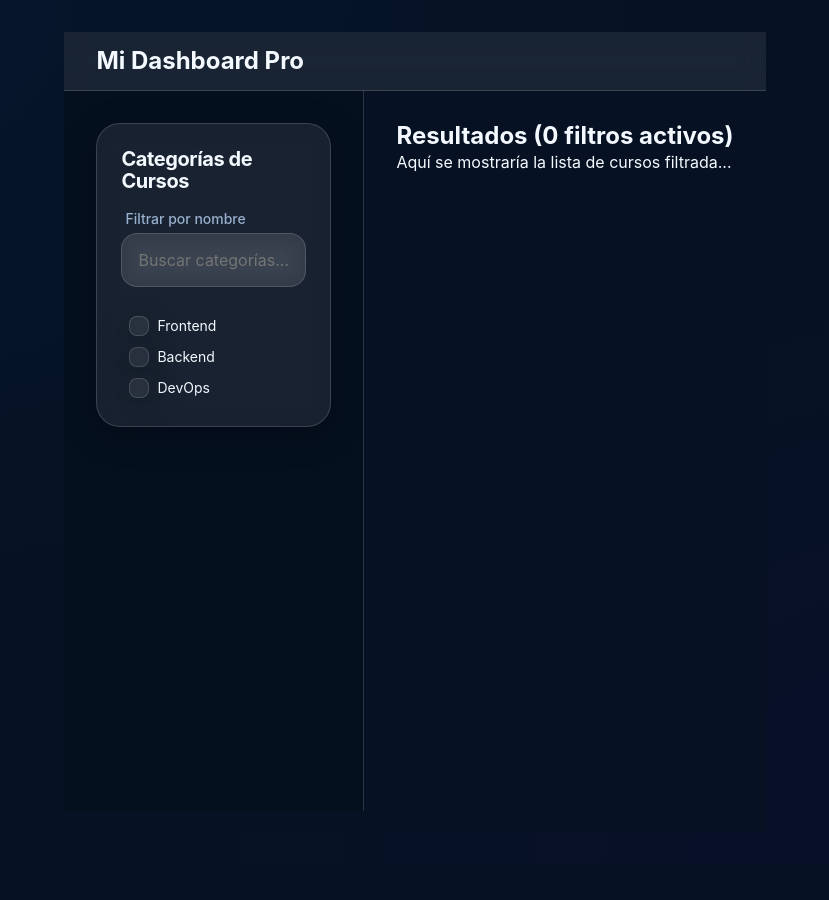
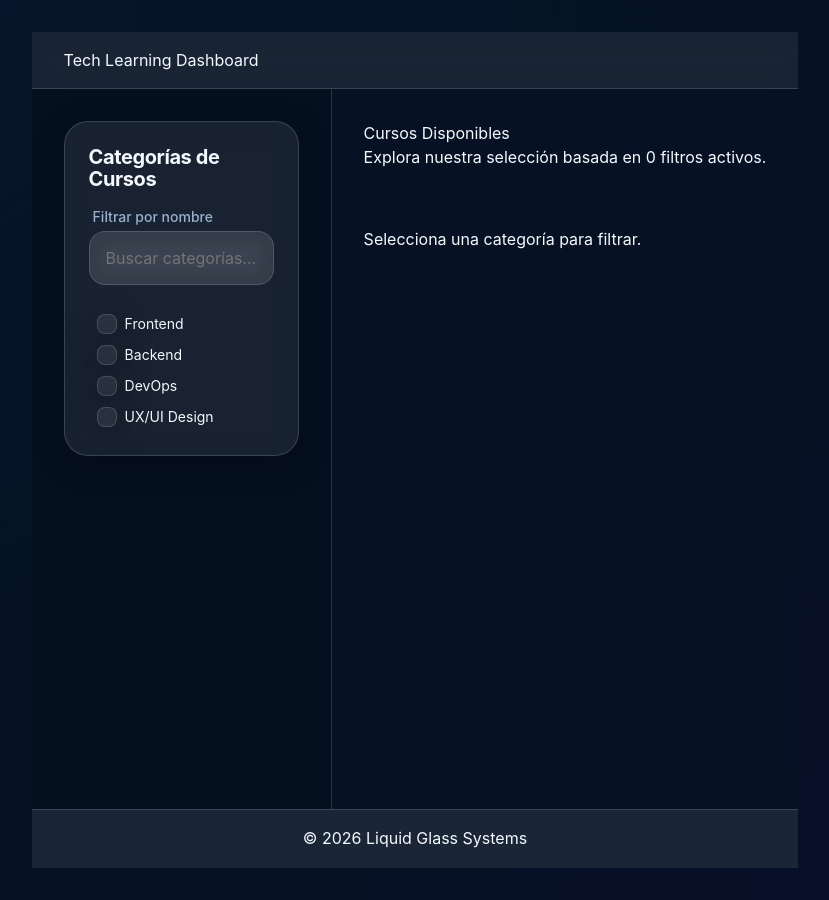
Before and after one commit to ivanepais/today-app, a React (Vite) app: page / in a window 1280 px wide. Shown: the whole page, without its empty margins (225-1054 px from the left). Before the commit the page ends 864 px from the top, so only its background shows below. Built offline with nearby package versions, Linux system fonts and the light colour scheme.

Commit message:
feat-fix: style, test, component

```diff
--- /dev/null
+++ b/src/components/pages/DashboardPage/DashboardPage.styles.ts
@@ -0,0 +1,45 @@
+import styled, { keyframes } from 'styled-components';
+
+const fadeIn = keyframes`
+  from { opacity: 0; transform: translateY(10px); }
+  to { opacity: 1; transform: translateY(0); }
+`;
+
+export const PageContainer = styled.div`
+  width: 100%;
+  height: 100%;
+  animation: ${fadeIn} 0.5s ease-out;
+`;
+
+export const LoadingWrapper = styled.div`
+  display: flex;
+  flex-direction: column;
+  align-items: center;
+  justify-content: center;
+  height: 100vh;
+  background: ${({ theme }) => theme.colors.background};
+  color: ${({ theme }) => theme.colors.primary};
+  gap: ${({ theme }) => theme.spacing.md};
+
+  /* Un efecto de pulso para el texto de carga */
+  span {
+    font-family: ${({ theme }) => theme.typography.fontFamily};
+    letter-spacing: 2px;
+    text-transform: uppercase;
+    font-size: 0.8rem;
+    animation: pulse 1.5s infinite;
+  }
+
+  @keyframes pulse {
+    0%, 100% { opacity: 1; }
+    50% { opacity: 0.4; }
+  }
+`;
+
+export const MainContentView = styled.section`
+  display: flex;
+  flex-direction: column;
+  gap: ${({ theme }) => theme.spacing.lg};
+  width: 100%;
+  max-width: 900px;
+`;
--- a/src/components/pages/DashboardPage/DashboardPage.tsx
+++ b/src/components/pages/DashboardPage/DashboardPage.tsx
@@ -1,8 +1,13 @@
 import { useState, useEffect } from 'react';
 import { DashboardTemplate } from '../../templates/DashboardTemplate/DashboardTemplate';
 import { FilterPanel } from '../../organisms/FilterPanel/FilterPanel';
+import { Typography } from '../../atoms/Typography/Typography';
+import {
+  PageContainer,
+  LoadingWrapper,
+  MainContentView
+} from './DashboardPage.styles';
 
-// Simulamos tipos de datos de una API
 interface Category {
   id: string;
   label: string;
@@ -14,17 +19,16 @@ export const DashboardPage = () => {
   const [selectedIds, setSelectedIds] = useState<string[]>([]);
   const [isLoading, setIsLoading] = useState(true);
 
-  // 1. Efecto para cargar datos reales (Simulado)
   useEffect(() => {
     const fetchData = async () => {
-      // Simulamos un retraso de 100ms para que el test pueda ver el loading
-      await new Promise(resolve => setTimeout(resolve, 100));
+      // Simulación de carga de API
+      await new Promise(resolve => setTimeout(resolve, 800));
 
-      // Imagina que esto viene de tu Backend
       const data = [
         { id: '1', label: 'Frontend', count: 45 },
         { id: '2', label: 'Backend', count: 32 },
         { id: '3', label: 'DevOps', count: 12 },
+        { id: '4', label: 'UX/UI Design', count: 28 },
       ];
       setCategories(data);
       setIsLoading(false);
@@ -33,21 +37,20 @@ export const DashboardPage = () => {
     fetchData();
   }, []);
 
-  // 2. Lógica de negocio (manejo de selección)
   const handleToggleCategory = (id: string) => {
     setSelectedIds(prev =>
       prev.includes(id) ? prev.filter(i => i !== id) : [...prev, id]
     );
   };
 
-  // 3. Definimos los componentes para los "slots" del Template
-  const header = (
-    <nav className="page-nav">
-      <h1>Mi Dashboard Pro</h1>
-    </nav>
+  // Preparamos los slots para la Template
+  const headerContent = (
+    <Typography variant="h2" color="primary">
+      Tech Learning Dashboard
+    </Typography>
   );
 
-  const sidebar = (
+  const sidebarContent = (
     <FilterPanel
       categories={categories}
       selectedIds={selectedIds}
@@ -56,16 +59,39 @@ export const DashboardPage = () => {
     />
   );
 
-  if (isLoading) return <div>Cargando sistema...</div>;
+  if (isLoading) {
+    return (
+      <LoadingWrapper>
+        <span>Iniciando Sistema...</span>
+      </LoadingWrapper>
+    );
+  }
 
   return (
-    <DashboardTemplate header={header} sidebar={sidebar}>
-      <section className="main-content-view">
-        <h2>Resultados ({selectedIds.length} filtros activos)</h2>
-        <p>Aquí se mostraría la lista de cursos filtrada...</p>
+    <PageContainer>
+      <DashboardTemplate
+        header={headerContent}
+        sidebar={sidebarContent}
+        footer={<Typography variant="body">© 2026 Liquid Glass Systems</Typography>}
+      >
+        <MainContentView>
+          <header>
+            <Typography variant="h1">Cursos Disponibles</Typography>
+            <Typography variant="body" color="textSecondary">
+              Explora nuestra selección basada en {selectedIds.length} filtros activos.
+            </Typography>
+          </header>
 
-        {/* Aquí irían otros organismos como un ProductGrid */}
-      </section>
-    </DashboardTemplate>
+          {/* Aquí iría un Grid de tarjetas, por ejemplo */}
+          <div style={{ marginTop: '2rem' }}>
+            <Typography variant="body">
+              {selectedIds.length > 0
+                ? "Mostrando resultados personalizados..."
+                : "Selecciona una categoría para filtrar."}
+            </Typography>
+          </div>
+        </MainContentView>
+      </DashboardTemplate>
+    </PageContainer>
   );
 };
```
Also changed, not shown: 1 other file (tests, documents, lock files or other folders).
